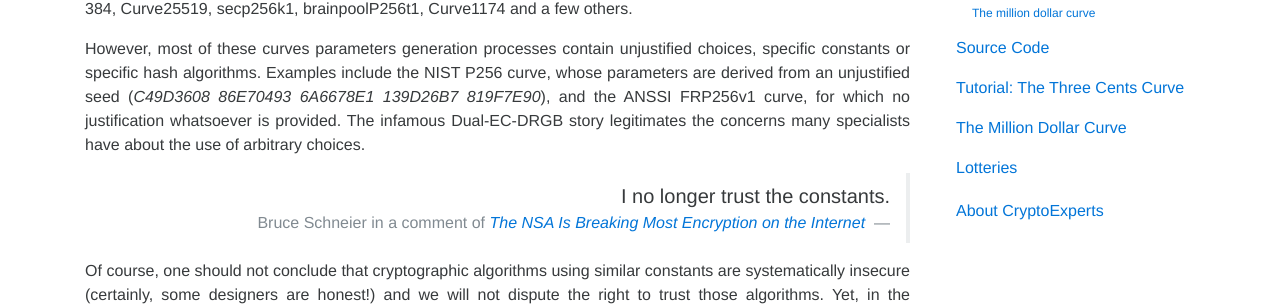
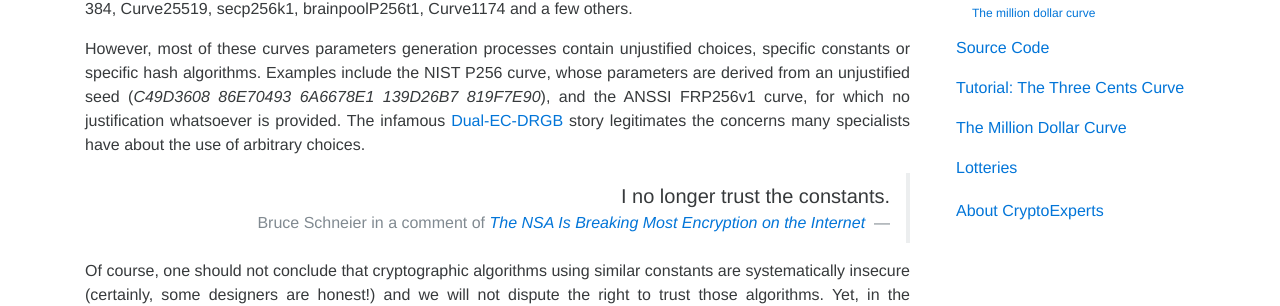
Before and after one commit to CryptoExperts/million-dollar-curve, a Jekyll site: the page built from index.html, in a window 1280 px wide and 900 px high, scrolled down 567 px. Shown: the part 172-478 px from the top of the window. Built offline with Jekyll 4.4.1, drawn with Linux system fonts in a browser that asks for light colours; formulas are drawn with MathJax 3; part of the change alters nothing that is shown.

```diff
--- a/_includes/overview.html
+++ b/_includes/overview.html
@@ -2,7 +2,7 @@
   Today most of elliptic-curve cryptography relies on the same set of curves: ANSSI FRP256v1, NIST P-256, NIST P-384, Curve25519, secp256k1, brainpoolP256t1, Curve1174 and a few others.
 </p>
 <p>
-  However, most of these curves parameters generation processes contain unjustified choices, specific constants or specific hash algorithms. Examples include the NIST P256 curve, whose parameters are derived from an unjustified seed (<em>C49D3608 86E70493 6A6678E1 139D26B7 819F7E90</em>), and the ANSSI FRP256v1 curve, for which no justification whatsoever is provided. The infamous Dual-EC-DRGB story legitimates the concerns many specialists have about the use of arbitrary choices.
+  However, most of these curves parameters generation processes contain unjustified choices, specific constants or specific hash algorithms. Examples include the NIST P256 curve, whose parameters are derived from an unjustified seed (<em>C49D3608 86E70493 6A6678E1 139D26B7 819F7E90</em>), and the ANSSI FRP256v1 curve, for which no justification whatsoever is provided. The infamous <a href="https://en.wikipedia.org/wiki/Dual_EC_DRBG">Dual-EC-DRGB</a> story legitimates the concerns many specialists have about the use of arbitrary choices.
 </p>
 <blockquote class="blockquote blockquote-reverse">
   <p class="m-b-0">I no longer trust the constants.</p>
```
